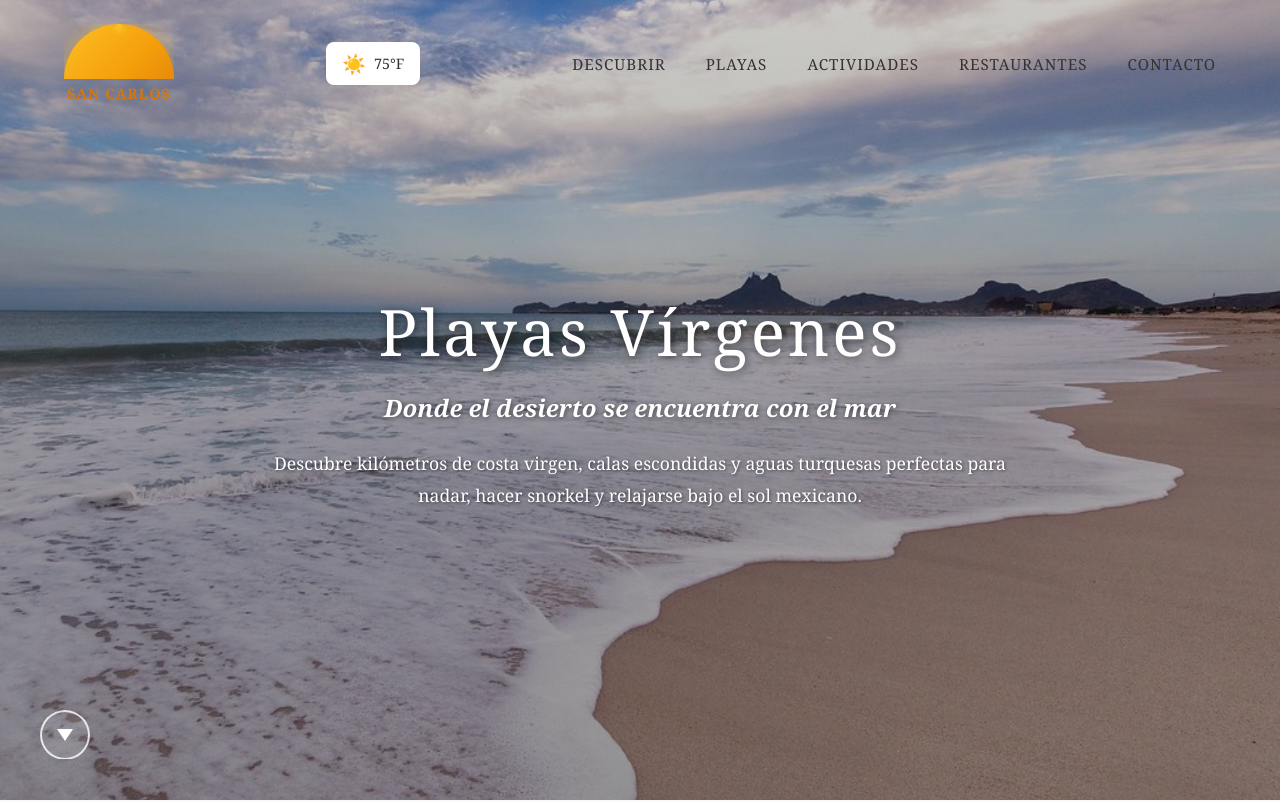
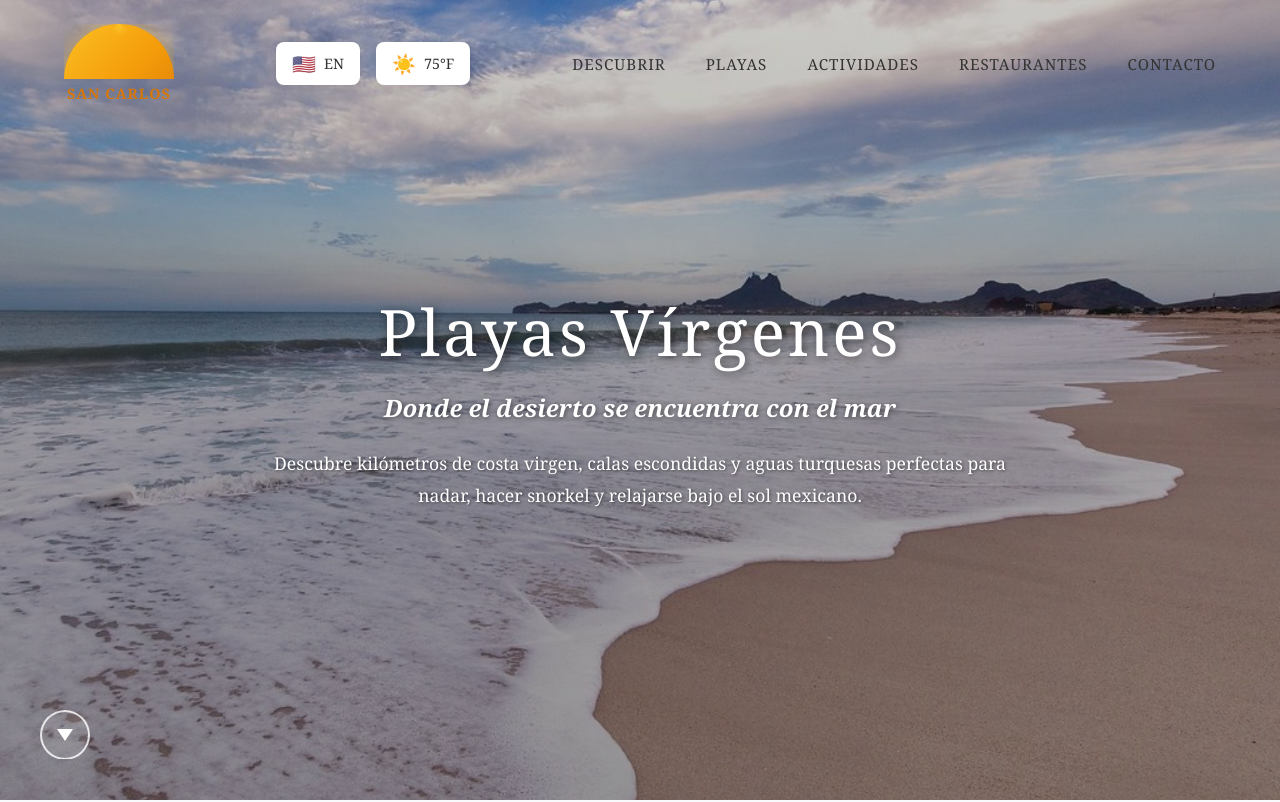
Before and after one commit to Alberto-Vega/san-carlos-website, a plain HTML site: page es/index.html in a window 1280 px wide. Shown: the top 802 px of the page. Drawn offline with Linux system fonts and the light colour scheme.

Commit message:
Added translate button to toggle language

```diff
--- a/es/index.html
+++ b/es/index.html
@@ -4,6 +4,12 @@
     <meta charset="UTF-8">
     <meta name="viewport" content="width=device-width, initial-scale=1.0">
     <title>San Carlos Sonora - Un Paraíso por Descubrir en el Mar de Cortés</title>
+
+    <!-- Add hreflang tags for SEO -->
+    <link rel="alternate" hreflang="en" href="https://sancarlos-sonora.com/en/" />
+    <link rel="alternate" hreflang="es" href="https://sancarlos-sonora.com/es/" />
+    <link rel="alternate" hreflang="x-default" href="https://sancarlos-sonora.com/" />
+
     <style>
         * {
             margin: 0;
@@ -591,6 +597,35 @@
                 font-size: 1rem;
             }
         }
+
+        /* Add language switcher styles */
+        .language-switcher {
+            display: flex;
+            align-items: center;
+            gap: 0.5rem;
+            background: white;
+            padding: 0.5rem 1rem;
+            border-radius: 8px;
+            box-shadow: 0 2px 8px rgba(0,0,0,0.1);
+            font-size: 0.9rem;
+            color: #333;
+            cursor: pointer;
+            transition: all 0.3s ease;
+            text-decoration: none;
+        }
+
+        .language-switcher:hover {
+            box-shadow: 0 4px 12px rgba(0,0,0,0.15);
+            transform: translateY(-2px);
+        }
+
+        .language-switcher .flag {
+            font-size: 1.2rem;
+        }
+
+        .language-switcher .lang-text {
+            font-weight: 500;
+        }
     </style>
 </head>
 <body>
@@ -614,6 +649,10 @@
                 <span>SAN CARLOS</span>
             </div>
             <div class="nav-right">
+                <a href="/en/" class="language-switcher" onclick="saveLanguagePreference('en'); window.location.href='/en/'">
+                    <span class="flag">🇺🇸</span>
+                    <span class="lang-text">EN</span>
+                </a>
                 <div class="weather-widget">
                     <span class="weather-icon">☀️</span>
                     <span id="temperature">75°F</span>
@@ -842,6 +881,13 @@
                 }
             });
         });
+
+        // Add language preference function
+        function saveLanguagePreference(lang) {
+            try {
+                localStorage.setItem('preferredLanguage', lang);
+            } catch(e) {}
+        }
     </script>
 </body>
 </html>
```
Also changed, not shown: en/index.html (+46 -0 lines), 1 other file.
